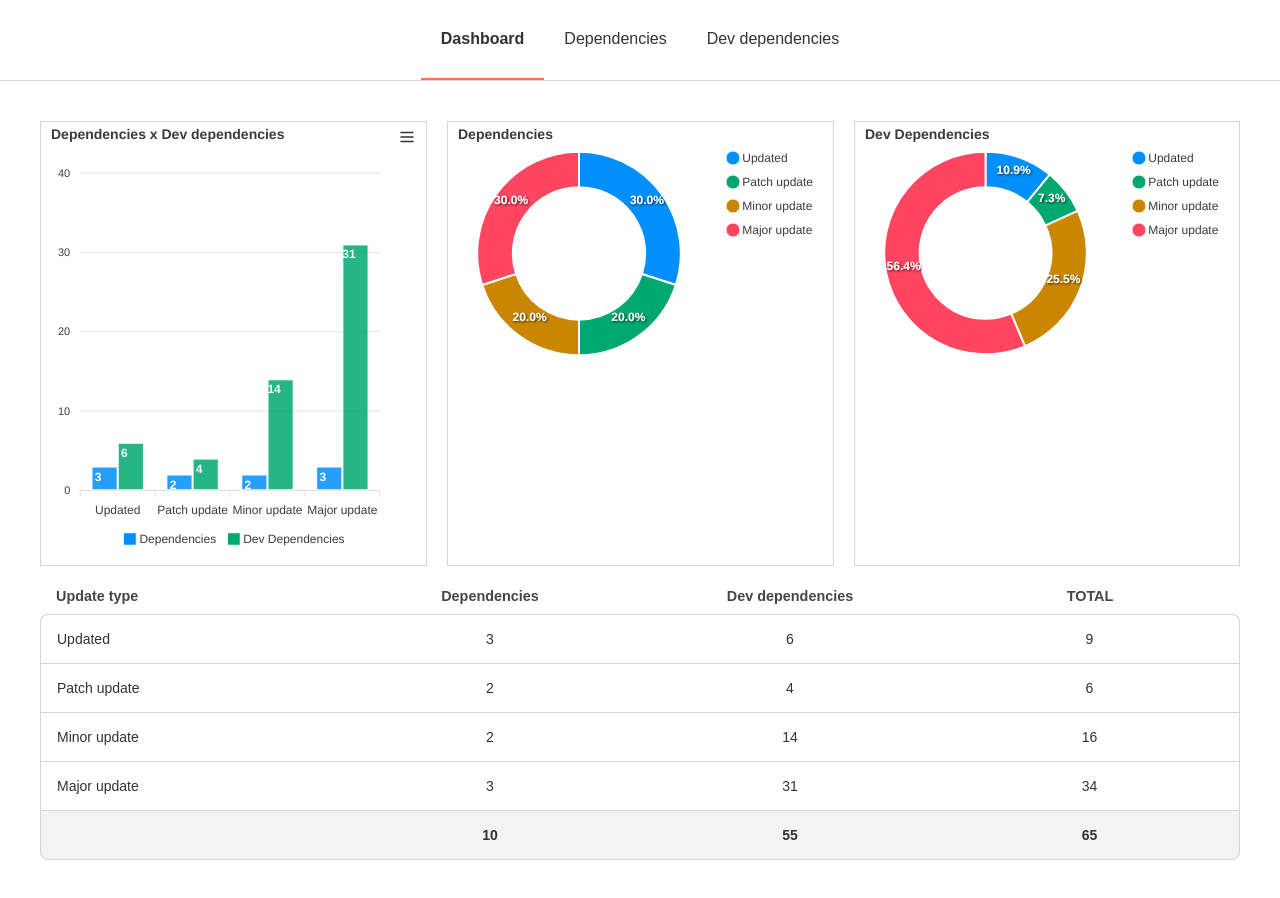
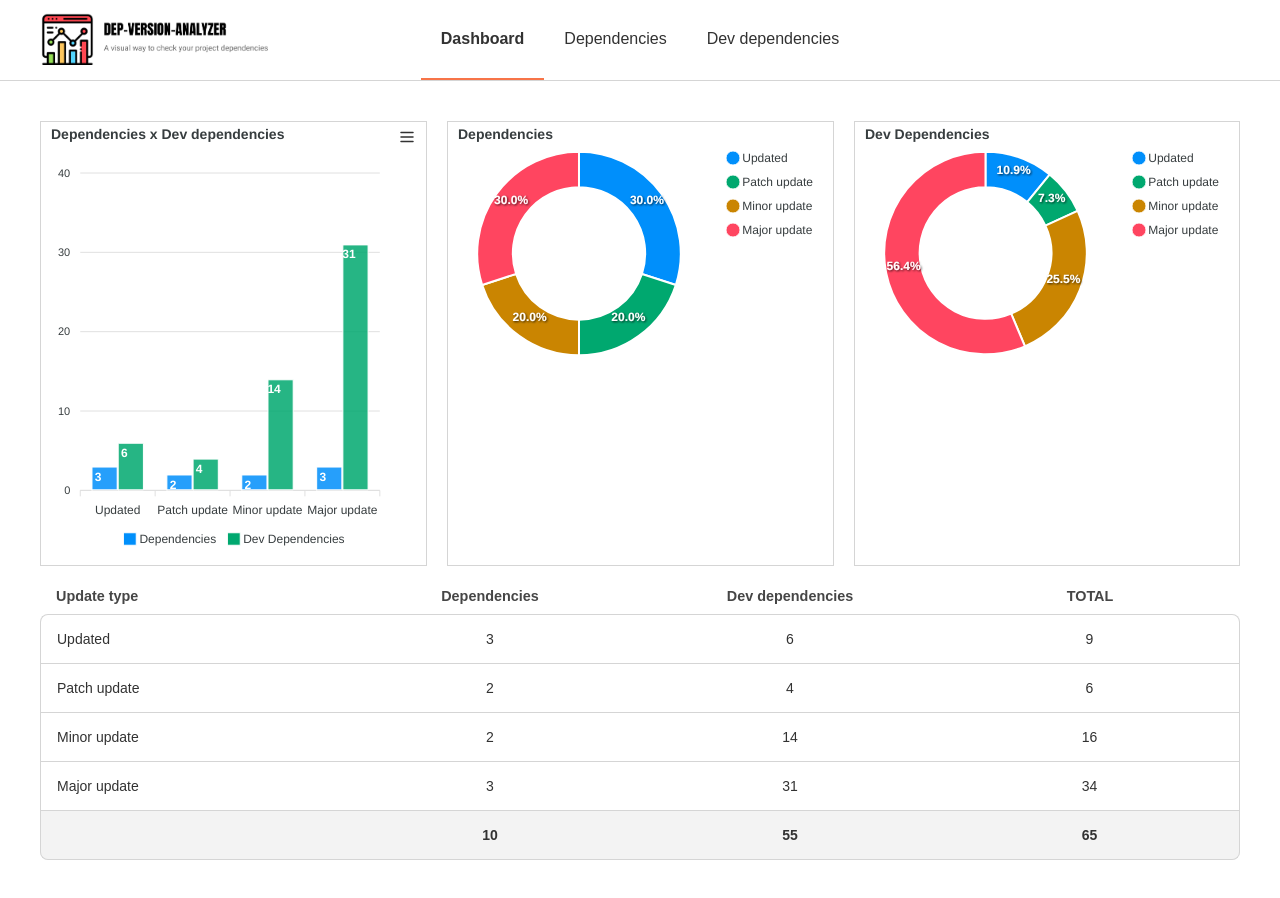
Before and after one commit to galexandrade/dep-version-analyzer, a website: page src/index.html in a window 1280 px wide. Drawn offline with nearby package versions, Linux system fonts and the light colour scheme.

Commit message:
adding the top logo

```diff
--- a/src/index.html
+++ b/src/index.html
@@ -409,6 +409,10 @@
     <body>
         <header>
             <nav>
+                <img
+                    src="https://raw.githubusercontent.com/galexandrade/dep-version-analyzer/HEAD/assets/logo.png"
+                    alt="Logo"
+                />
                 <ul id="menu">
                     <li class="nav-active">Dashboard</li>
                     <li>Dependencies</li>
--- a/src/styles.css
+++ b/src/styles.css
@@ -18,6 +18,17 @@ header {
     border-bottom: 1px solid #d5d5d5;
     font-size: 1rem;
     margin-bottom: 40px;
+}
+
+nav {
+    position: relative;
+}
+
+nav img {
+    max-width: 250px;
+    position: absolute;
+    top: 5px;
+    left: 32px;
 }
 
 nav ul {
```
